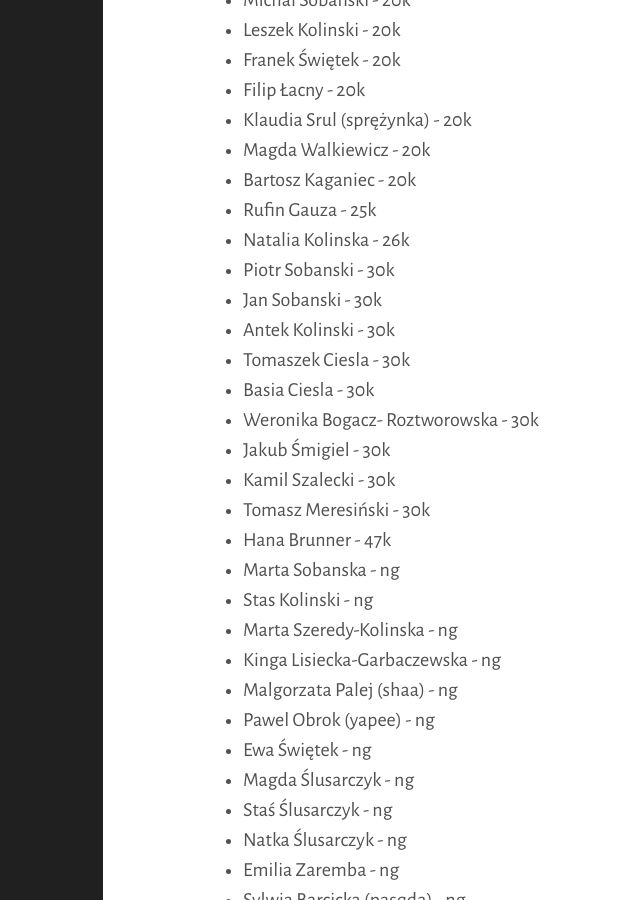
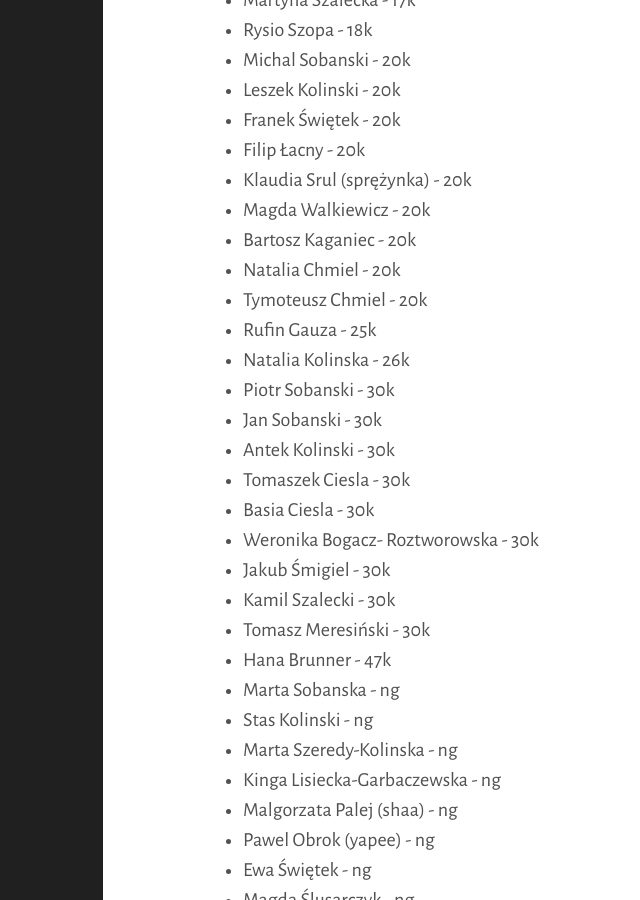
Before and after one commit to tasuki/lsg, a Jekyll site: the page built from zarejestrowani.md, in a window 1280 px wide and 900 px high, scrolled down 1815 px. Shown: the whole window, without its empty margins (257-897 px from the left). Built offline with Jekyll 4.4.1, drawn with Linux system fonts in a browser that asks for light colours; some of the changed text lies outside the part shown.

Commit message:
Update zarejestrowani.md

```diff
--- a/zarejestrowani.md
+++ b/zarejestrowani.md
@@ -69,6 +71,8 @@ Zarejestrowani uczestnicy, mniej więcej według stopnia:
 - Klaudia Srul (sprężynka) - 20k
 - Magda Walkiewicz - 20k
 - Bartosz Kaganiec - 20k
+- Natalia Chmiel - 20k
+- Tymoteusz Chmiel - 20k
 - Rufin Gauza - 25k
 - Natalia Kolinska - 26k
 - Piotr Sobanski - 30k
```
Also changed, not shown: other parts of zarejestrowani.md (+3 -0 lines).
